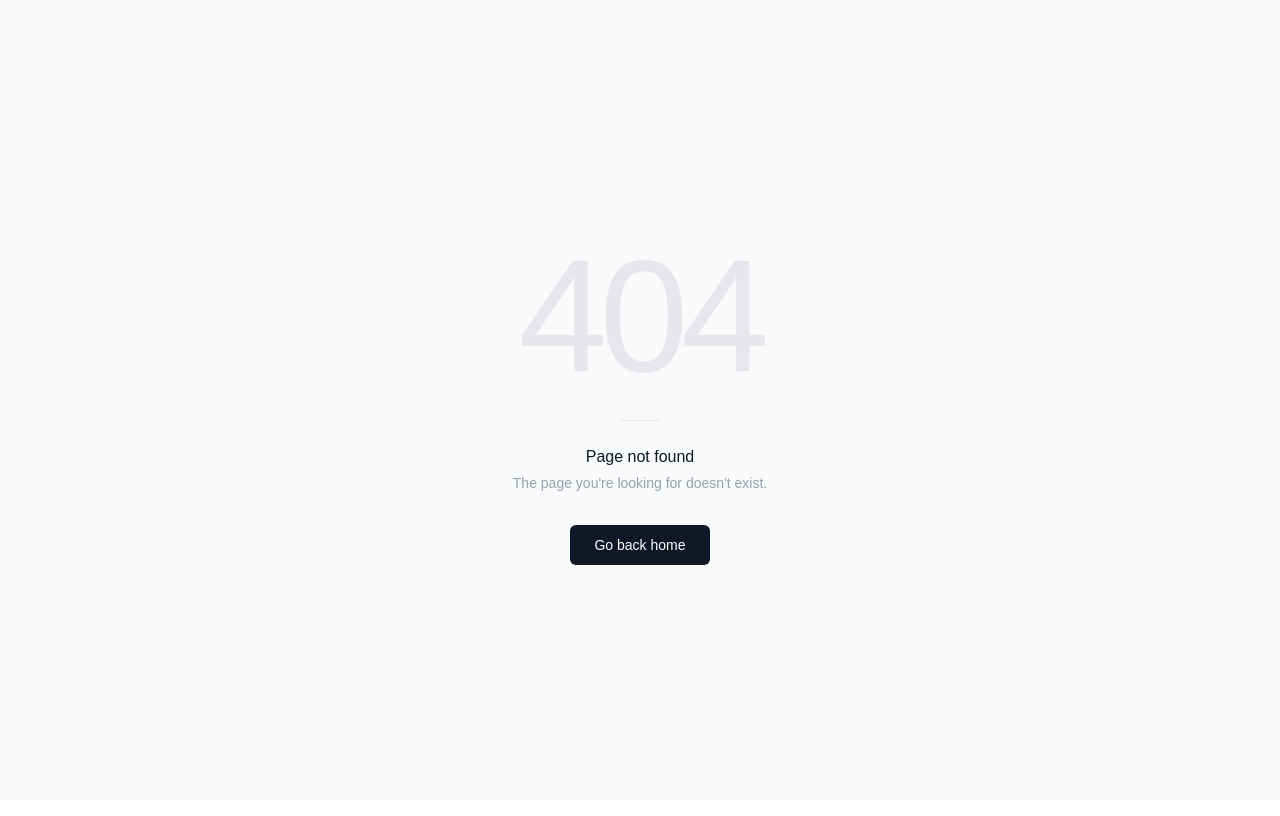
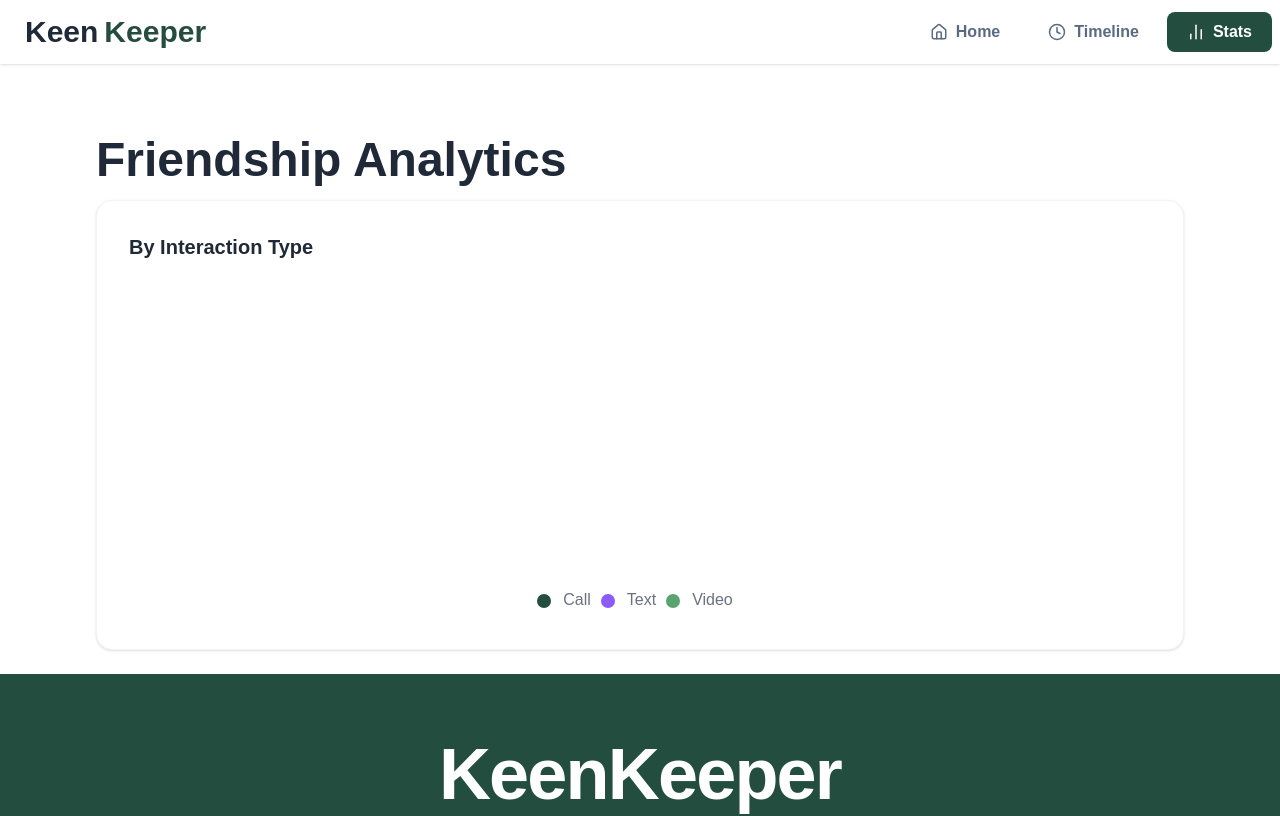
Before and after one commit to rupesh-saha/A07-KinKeeper, a React (Vite) app: page /stats in a window 1280 px wide. Before the commit this address had no page. Shown: the top 816 px of the page. Built offline with nearby package versions, Linux system fonts and the light colour scheme.

Commit message:
stat pie added

```diff
--- a/package.json
+++ b/package.json
@@ -18,6 +18,7 @@
     "react-icons": "^5.6.0",
     "react-router": "^7.15.0",
     "react-toastify": "^11.1.0",
+    "recharts": "^3.8.1",
     "tailwindcss": "^4.3.0"
   },
   "devDependencies": {
--- /dev/null
+++ b/src/Pages/Stats/InteractionChart.jsx
@@ -0,0 +1,47 @@
+import React, { useContext } from 'react';
+import { PieChart, Pie, Cell, ResponsiveContainer, Legend, Tooltip } from 'recharts';
+import { FriendContext } from '../../Context/FriendProvider';
+
+const InteractionChart = () => {
+  const { storeCall, storeText, storeVideo } = useContext(FriendContext);
+
+  const data = [
+    { name: 'Call', value: storeCall.length, color: '#244D3F' }, // Your theme green
+    { name: 'Text', value: storeText.length, color: '#8B5CF6' }, // Purple
+    { name: 'Video', value: storeVideo.length, color: '#5BA46F' }, // Lighter green
+  ];
+
+  return (
+    <div className="card bg-white shadow-sm border border-gray-100 p-8 rounded-2xl w-full h-[450px]">
+      <h3 className="text-xl font-bold text-[#1F2937] mb-4">By Interaction Type</h3>
+
+      <ResponsiveContainer width="100%" height="100%">
+        <PieChart>
+          <Pie
+            data={data}
+            innerRadius="80%"
+            outerRadius="95%"
+            paddingAngle={8}
+            cornerRadius={40} // Creates the rounded ends shown in your reference
+            dataKey="value"
+          >
+            {data.map((entry, index) => (
+              <Cell key={`cell-${index}`} fill={entry.color} stroke="none" />
+            ))}
+          </Pie>
+          <Tooltip
+            contentStyle={{ borderRadius: '12px', border: 'none', boxShadow: '0 4px 6px -1px rgb(0 0 0 / 0.1)' }}
+          />
+          <Legend
+            verticalAlign="bottom"
+            align="center"
+            iconType="circle"
+            formatter={(value) => <span className="text-gray-500 font-medium ml-2">{value}</span>}
+          />
+        </PieChart>
+      </ResponsiveContainer>
+    </div>
+  );
+};
+
+export default InteractionChart;
--- /dev/null
+++ b/src/Pages/Stats/Stats.jsx
@@ -0,0 +1,16 @@
+import React from 'react';
+import InteractionChart from './InteractionChart';
+
+const Stats = () => {
+  return (
+    <div className="max-w-[93%] md:max-w-[85%] mx-auto mt-12 md:mt-18 mb-6">
+
+      <h1 className="text-5xl font-bold text-[#1F2937] mb-4">Friendship Analytics</h1>
+
+      <InteractionChart></InteractionChart>
+
+    </div>
+  );
+};
+
+export default Stats;
--- a/src/Pages/Timeline/Timeline.jsx
+++ b/src/Pages/Timeline/Timeline.jsx
@@ -12,7 +12,7 @@ const Timeline = () => {
 
 
   return (
-    <div className="max-w-[85%] mx-auto mt-12 md:mt-18">
+    <div className="max-w-[95%] md:max-w-[85%] mx-auto mt-12 md:mt-18">
 
       <h1 className="text-5xl font-bold text-[#1F2937] mb-2.5">Timeline</h1>
 
--- a/src/routes/router.jsx
+++ b/src/routes/router.jsx
@@ -4,6 +4,7 @@ import HomePage from "../Pages/HomePage/HomePage";
 import Timeline from "../Pages/Timeline/Timeline";
 import ErrorPage from "../Pages/ErrorPage/ErrorPage";
 import FriendDetail from "../Pages/FriendDetail/FriendDetail";
+import Stats from "../Pages/Stats/Stats";
 
 export const router = createBrowserRouter ([
   {
@@ -22,6 +23,10 @@ export const router = createBrowserRouter ([
         path: "/friendDetail/:id",
         element: <FriendDetail/>,
         loader: () => fetch('/friendsdata.json')
+      },
+      {
+        path: "/stats",
+        element: <Stats/>
       }
     ],
     errorElement: <ErrorPage/>
```
Also changed, not shown: 1 other file (tests, documents, lock files or other folders).
